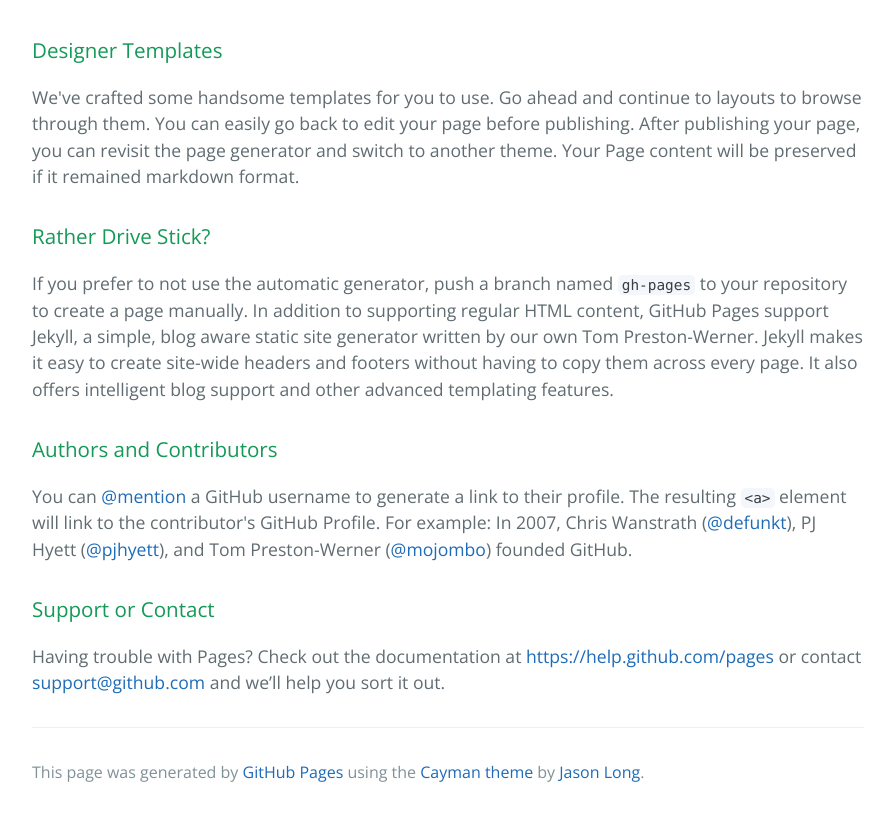
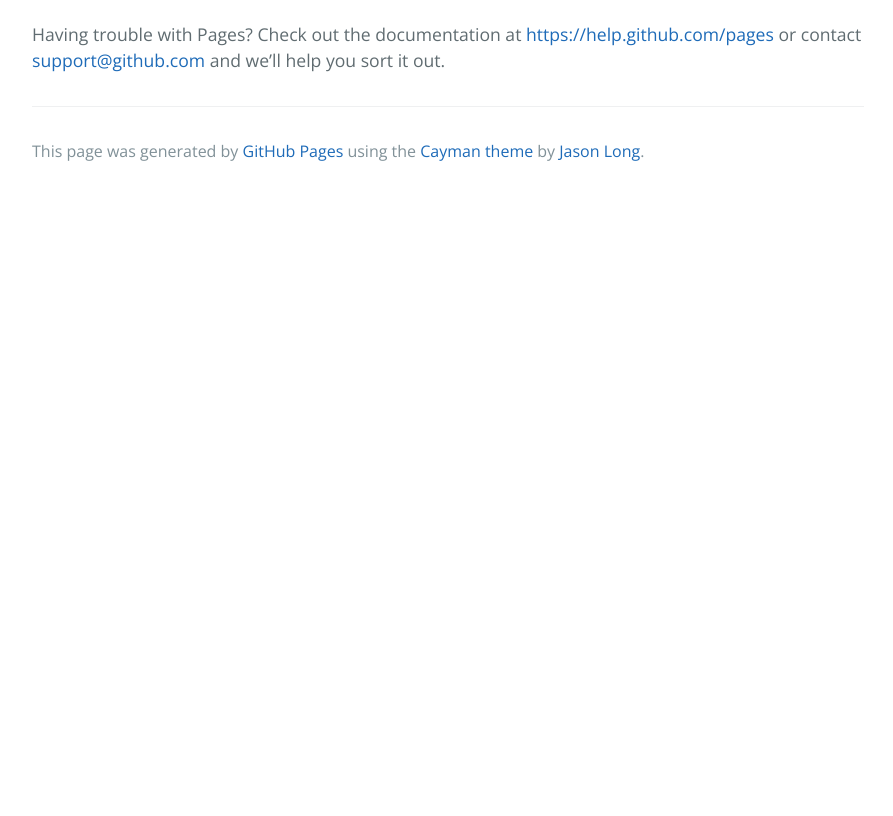
Before and after one commit to beimingrj/beimingrj.github.io, a plain HTML site: page index.html in a window 1280 px wide. Shown: the part 968-1784 px from the top of the page, without its empty margins (192-1085 px from the left). After the commit the page ends 1163 px from the top, so only its background shows below. Drawn offline with nearby package versions, Linux system fonts and the light colour scheme.

Commit message:
delete some content

```diff
--- a/index.html
+++ b/index.html
@@ -26,24 +26,6 @@
 
 <img src="https://github.com/beimingrj/beimingrj.github.io/raw/master/images/nvnv-sd.jpg" />
 
-<h3>
-<a id="designer-templates" class="anchor" href="#designer-templates" aria-hidden="true"><span class="octicon octicon-link"></span></a>Designer Templates</h3>
-
-<p>We've crafted some handsome templates for you to use. Go ahead and continue to layouts to browse through them. You can easily go back to edit your page before publishing. After publishing your page, you can revisit the page generator and switch to another theme. Your Page content will be preserved if it remained markdown format.</p>
-
-<h3>
-<a id="rather-drive-stick" class="anchor" href="#rather-drive-stick" aria-hidden="true"><span class="octicon octicon-link"></span></a>Rather Drive Stick?</h3>
-
-<p>If you prefer to not use the automatic generator, push a branch named <code>gh-pages</code> to your repository to create a page manually. In addition to supporting regular HTML content, GitHub Pages support Jekyll, a simple, blog aware static site generator written by our own Tom Preston-Werner. Jekyll makes it easy to create site-wide headers and footers without having to copy them across every page. It also offers intelligent blog support and other advanced templating features.</p>
-
-<h3>
-<a id="authors-and-contributors" class="anchor" href="#authors-and-contributors" aria-hidden="true"><span class="octicon octicon-link"></span></a>Authors and Contributors</h3>
-
-<p>You can <a href="https://github.com/blog/821" class="user-mention">@mention</a> a GitHub username to generate a link to their profile. The resulting <code>&lt;a&gt;</code> element will link to the contributor's GitHub Profile. For example: In 2007, Chris Wanstrath (<a href="https://github.com/defunkt" class="user-mention">@defunkt</a>), PJ Hyett (<a href="https://github.com/pjhyett" class="user-mention">@pjhyett</a>), and Tom Preston-Werner (<a href="https://github.com/mojombo" class="user-mention">@mojombo</a>) founded GitHub.</p>
-
-<h3>
-<a id="support-or-contact" class="anchor" href="#support-or-contact" aria-hidden="true"><span class="octicon octicon-link"></span></a>Support or Contact</h3>
-
 <p>Having trouble with Pages? Check out the documentation at <a href="https://help.github.com/pages">https://help.github.com/pages</a> or contact <a href="mailto:support@github.com">support@github.com</a> and we’ll help you sort it out.</p>
 
       <footer class="site-footer">
```
